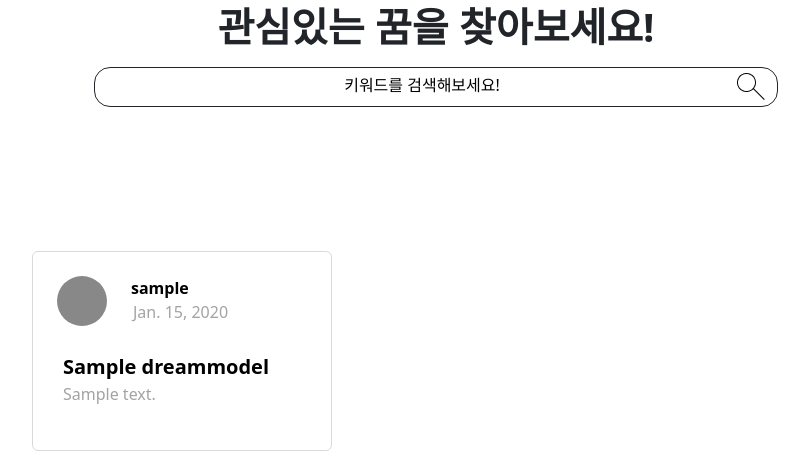
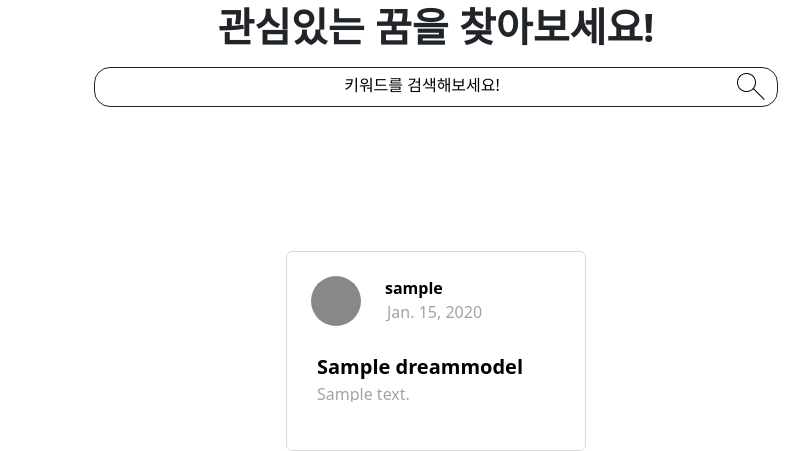
Before and after one commit to iruyj/DreamColor, a Django app: page / in a window 1280 px wide. Shown: the part 1013-1464 px from the top of the page, without its empty margins (204-1013 px from the left). Run offline with Django 4.2, Linux system fonts and the light colour scheme; tables that the repository leaves empty hold one stand-in row (values such as "Sample post"); some libraries are stand-ins or nearby versions.

Commit message:
edit main layout

```diff
--- a/static/css/main.css
+++ b/static/css/main.css
@@ -30,6 +30,10 @@
     border: 1px solid rgba(197, 197, 197, 0.66);
     border-radius: 6px;
 }
+.post-a{
+    width: 300px;
+    height: 200px;
+}
 .user-color{
     width: 50px;
     height: 50px;
@@ -45,10 +49,11 @@
     font-size: 20px;
 }
 .post-content{
-    position: absolute;
+    /*position: absolute;*/
     margin-top: 130px;
     margin-left: 30px;
     text-align: left;
+    height: 20px;
     color: #A3A3A3;
     width: 200px;
 }
--- a/templates/dreams/main.html
+++ b/templates/dreams/main.html
@@ -21,9 +21,9 @@
 
 {#    게시물#}
     <div class="container w-65">
-        <div class="row gx-0 justify-content-center text-center ">
+        <div class="gx-0 justify-content-center text-center ">
             {% for dream in dream_list %}
-                <a href={% url 'dream:detail' id=dream.id %} class="text-decoration-none text-black"><div class="col mt-5">
+                <a href={% url 'dream:detail' id=dream.id %}, class="text-decoration-none text-black col mt-5 d-inline-block mx-2">
                     <div class="post-div">
                         <div class="user-color mx-4 mt-4 rounded-5 d-inline-flex float-start" style="background-color: {{ dream.color }}"></div>
                         <div class="user-name d-inline-flex fw-bold mt-4 float-start">{{ dream.author }}</div>
@@ -31,7 +31,7 @@
                         <div class="post-title position-absolute fw-bold">{{ dream.title }}</div>
                         <div class="post-content overflow-hidden">{{ dream.contents}}</div>
                     </div>
-                </div></a>
+               </a>
             {% endfor %}
         </div>
     </div>
```
